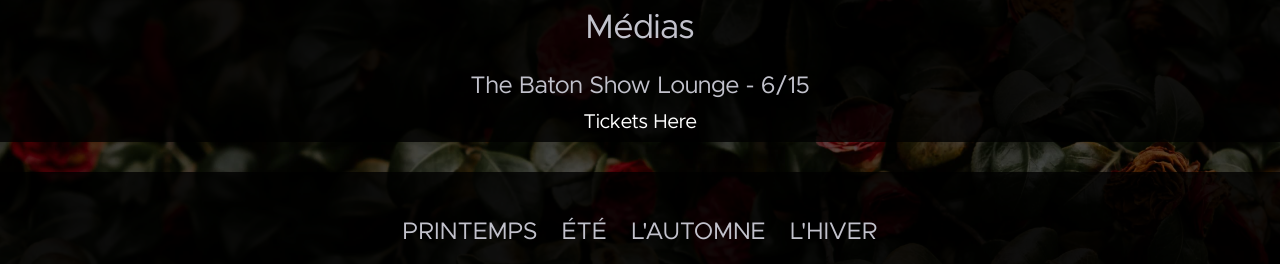
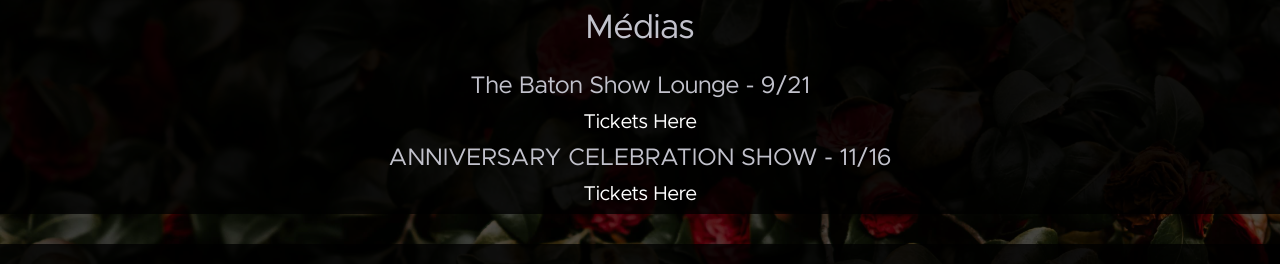
Before and after one commit to wmoore8/rpphotos, a React (Create React App) app: page / in a window 1280 px wide. Shown: the part 360-624 px from the top of the page. Built offline with nearby package versions, Linux system fonts and the light colour scheme.

Commit message:
fall update

```diff
--- a/src/Media.tsx
+++ b/src/Media.tsx
@@ -12,10 +12,10 @@
 
             <RPFont variant='h4' padding='20px 0'> Médias </RPFont>
 
-            <RPFont> The Baton Show Lounge - 6/15 </RPFont>
+            <RPFont> The Baton Show Lounge - 9/21 </RPFont>
 
             <a
-                href='https://www.eventbrite.com/e/burlesque-royale-ramseys-birthday-pride-celebration-tickets-644440357457'
+                href='https://www.eventbrite.com/e/burlesque-royale-september-tickets-710022555577?aff=oddtdtcreator'
                 style={{
                     textDecoration: 'none',
                     color: 'white',
@@ -26,6 +26,21 @@
             >
                 Tickets Here
             </a>
+
+            <RPFont> ANNIVERSARY CELEBRATION SHOW - 11/16 </RPFont>
+
+            <a
+                href='https://www.eventbrite.com/e/1-year-anniversary-celebration-tickets-710032806237?aff=oddtdtcreator'
+                style={{
+                    textDecoration: 'none',
+                    color: 'white',
+                    fontSize: '20px',
+                    fontFamily: 'metropolis',
+                    padding: '10px 0'
+                }}
+            >
+                Tickets Here
+            </a>
         </Stack>
     )
 }
```
